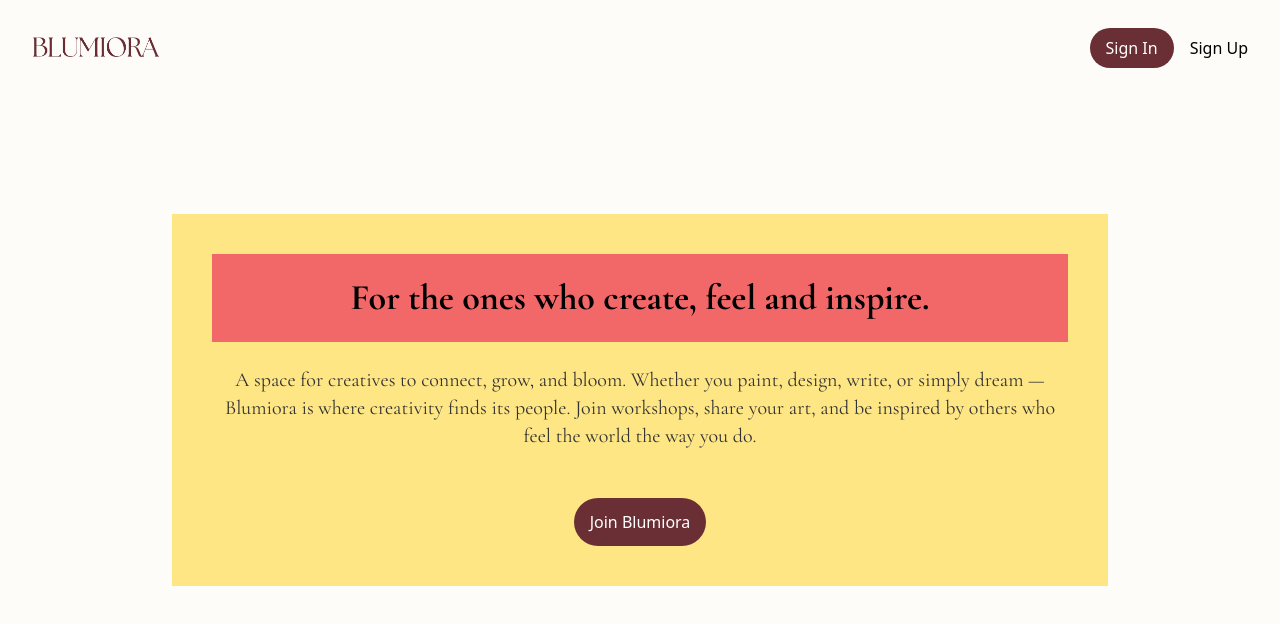
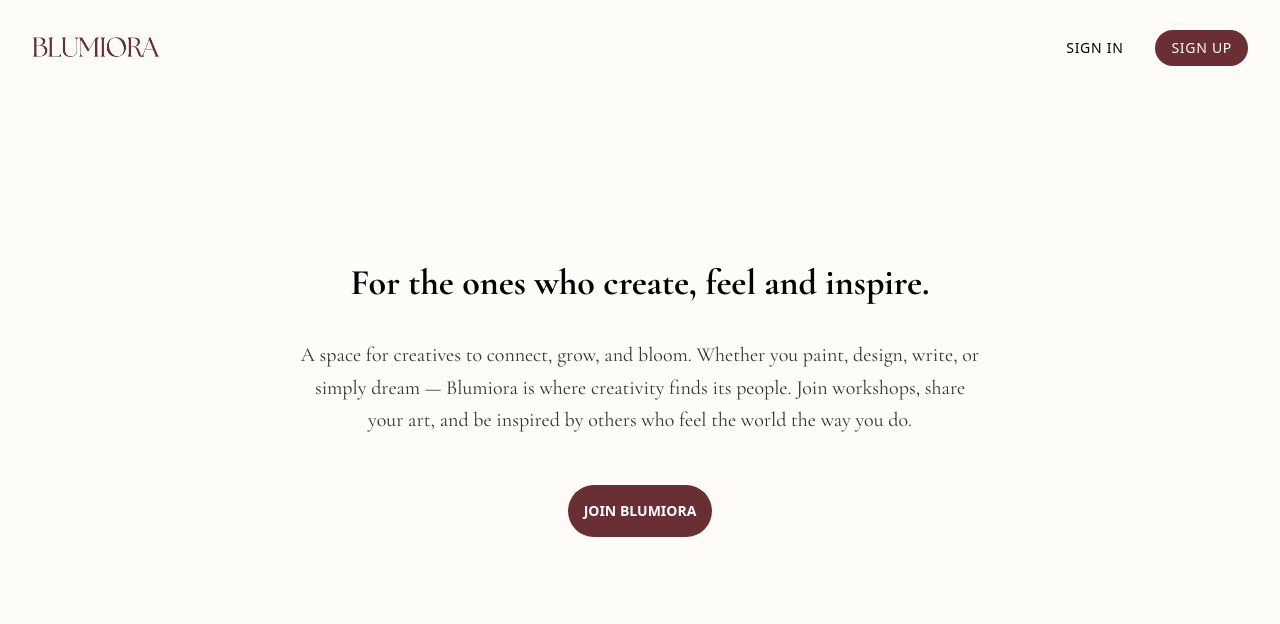
Before and after one commit to grazielac/blumiora, a Next.js app: page / in a window 1280 px wide. Shown: the top 624 px of the page. Built offline with nearby package versions, Linux system fonts and the light colour scheme; no server answers.

Commit message:
Hero section done

```diff
--- a/components/Hero.tsx
+++ b/components/Hero.tsx
@@ -3,17 +3,17 @@ import JoinButton from "./JoinButton";
 function Hero() {
   return (
     <div className="w-full h-screen flex justify center items-center">
-      <div className="flex justify-center items-center mb-40">
-        <div className="w-3/4 bg-amber-200 p-10 flex flex-col gap-6">
+      <div className="w-full flex justify-center items-center mb-40  ">
+        <div className="w-full max-w-3xl p-10 flex flex-col gap-6">
           {/* heading */}
-          <div className="bg-alert flex justify-center items-center p-6">
+          <div className="flex justify-center items-center pb-3">
             <h1 className="font-heading text-4xl font-bold text-center">
               For the ones who create, feel and inspire.
             </h1>
           </div>
 
           {/* subheading */}
-          <h3 className="font-body text-center text-text text-xl">
+          <h3 className="font-body text-center text-text text-xl leading-relaxed">
             A space for creatives to connect, grow, and bloom. Whether you
             paint, design, write, or simply dream — Blumiora is where creativity
             finds its people. Join workshops, share your art, and be inspired by
--- a/components/JoinButton.tsx
+++ b/components/JoinButton.tsx
@@ -3,7 +3,7 @@ import React from 'react'
 function JoinButton() {
   return (
     <div>
-      <button className='bg-primary text-white rounded-full px-4 py-3 hover:bg-amber-600'>Join Blumiora</button>
+      <button className='bg-primary font-bold text-white rounded-full px-4 py-4 hover:bg-accentGray hover:text-text text-sm'>JOIN BLUMIORA</button>
     </div>
   )
 }
--- a/components/NavBar.tsx
+++ b/components/NavBar.tsx
@@ -25,12 +25,12 @@ function NavBar() {
       <div className="flex items-center gap-4">
         <SignedOut>
           <SignInButton>
-            <button className="bg-primary text-white px-4 py-2 rounded-full text-sm sm:text-base">
-              Sign In
+            <button className="font-medium tracking-wider px-4 py-2 rounded-full  hover:bg-accentGray hover:text-text text-sm">
+              SIGN IN
             </button>
           </SignInButton>
           <SignUpButton>
-            <button className="text-sm sm:text-base">Sign Up</button>
+            <button className="font-medium tracking-wider px-4 py-2 rounded-full text-white  hover:bg-accentGray hover:text-text text-sm bg-primary">SIGN UP</button>
           </SignUpButton>
         </SignedOut>
 
```
